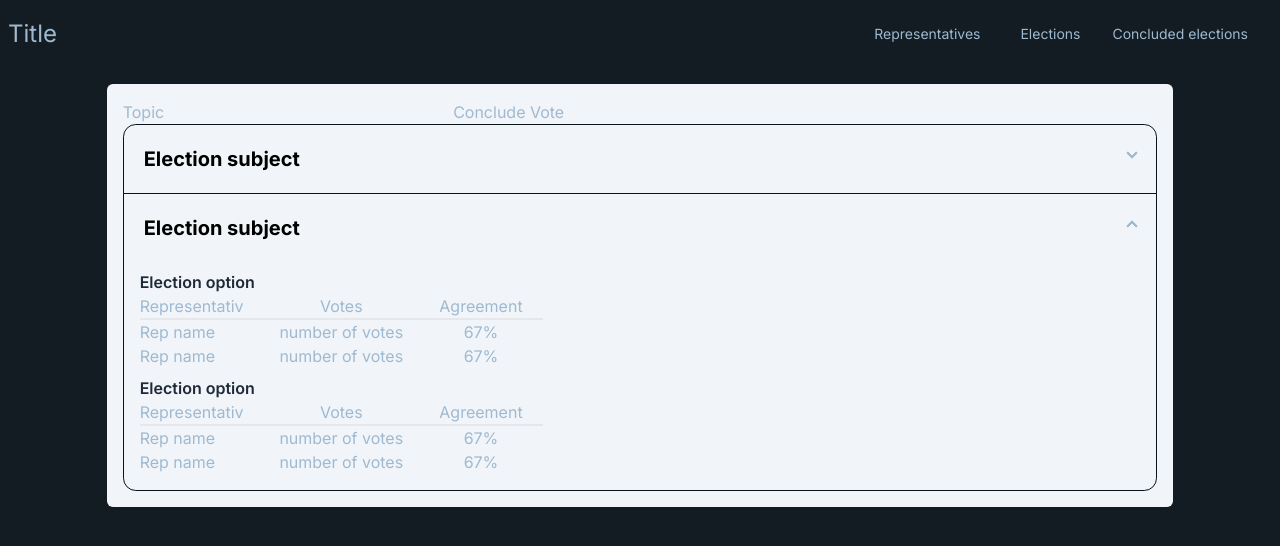
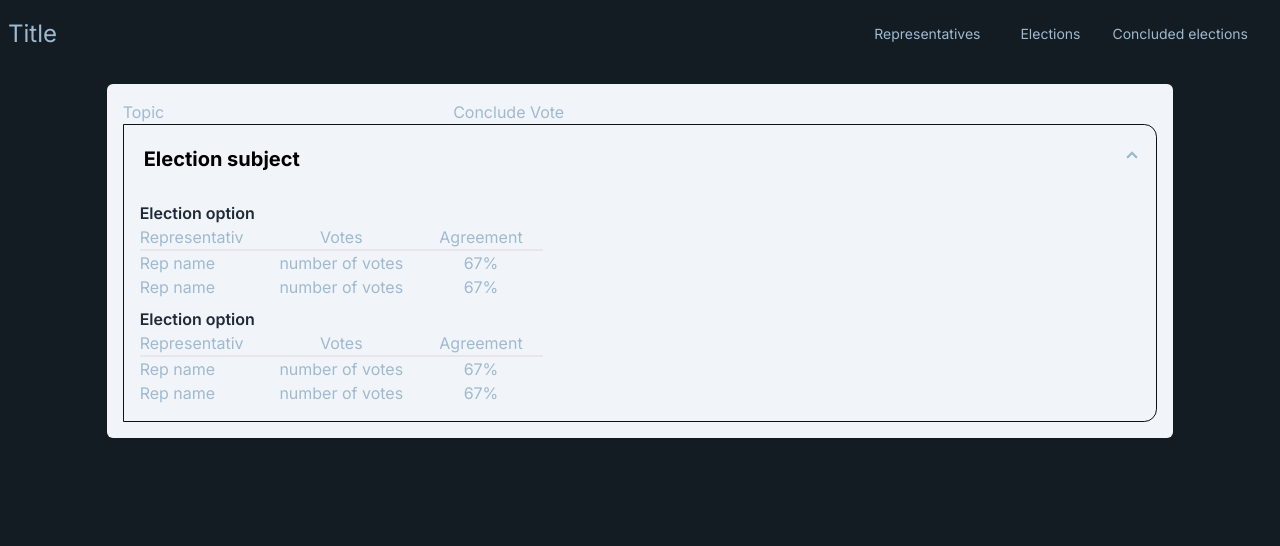
Before and after one commit to martensoderlind/Final-weekend-assignment, a Next.js app: page /concluded-elections in a window 1280 px wide. Shown: the top 546 px of the page. Built offline with nearby package versions, Linux system fonts and the light colour scheme.

Commit message:
changed structure of ConcludedElectionBoard

```diff
--- a/src/app/(main)/concluded-elections/page.tsx
+++ b/src/app/(main)/concluded-elections/page.tsx
@@ -1,13 +1,9 @@
-import ConcludedElection from "@/features/elections/components/concluded-election";
 import ConcludedElectionBoard from "@/features/elections/components/concluded-election-board";
 
 export default function page() {
   return (
     <>
-      <ConcludedElectionBoard>
-        <ConcludedElection />
-        <ConcludedElection />
-      </ConcludedElectionBoard>
+      <ConcludedElectionBoard />
     </>
   );
 }
--- a/src/features/elections/components/concluded-election-board.tsx
+++ b/src/features/elections/components/concluded-election-board.tsx
@@ -1,15 +1,15 @@
-type Props = {
-  children: React.ReactNode;
-};
+import ConcludedElection from "./concluded-election";
 
-export default function ConcludedElectionBoard({ children }: Props) {
+export default function ConcludedElectionBoard() {
   return (
     <section className="container mx-auto w-10/12 bg-slate-100 flex flex-col my-4 rounded-md p-4">
       <header className="grid grid-cols-4 gap-4">
         <p>Topic</p>
         <p className="text-center">Conclude Vote</p>
       </header>
-      <div className="join join-vertical w-full">{children}</div>
+      <div className="join join-vertical w-full">
+        <ConcludedElection />
+      </div>
     </section>
   );
 }
```
